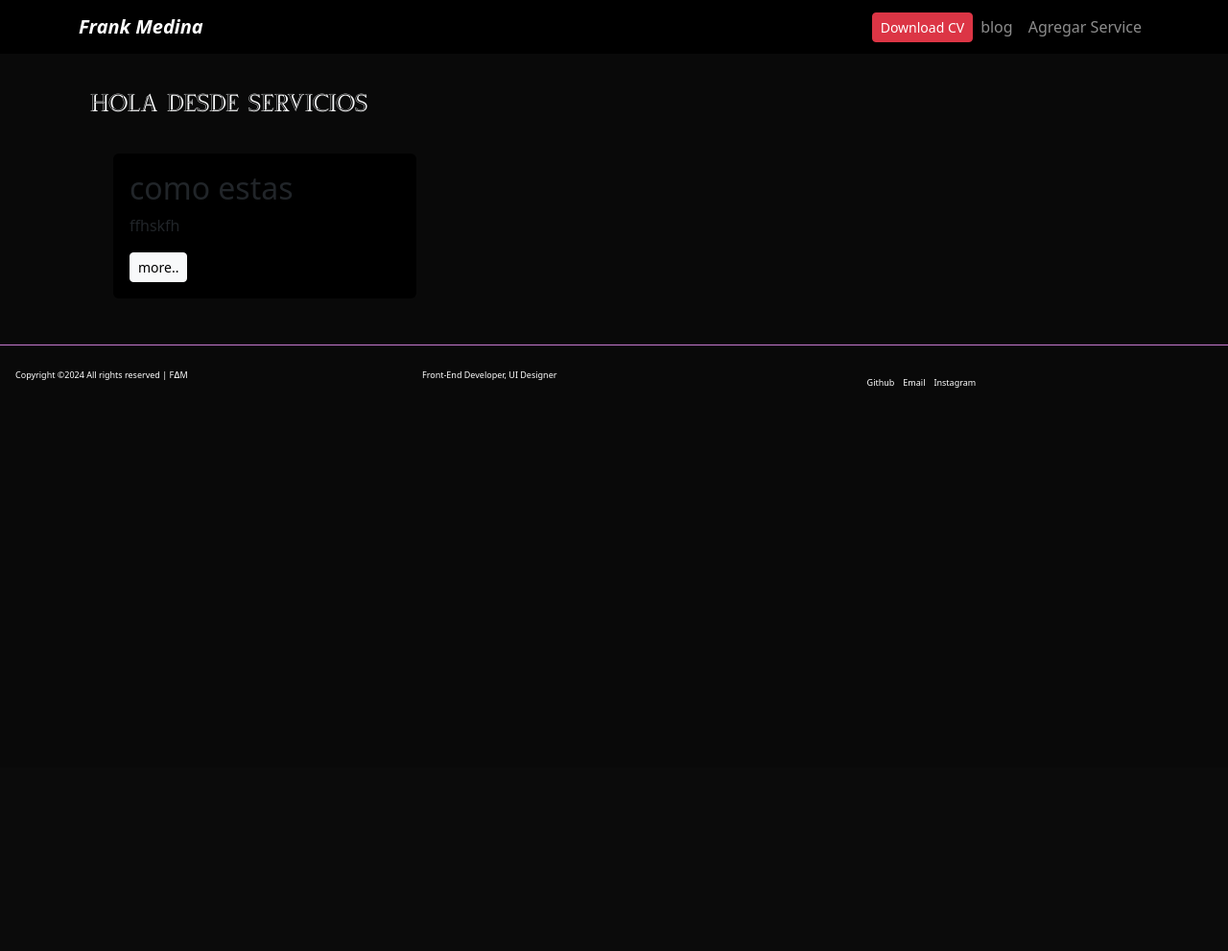
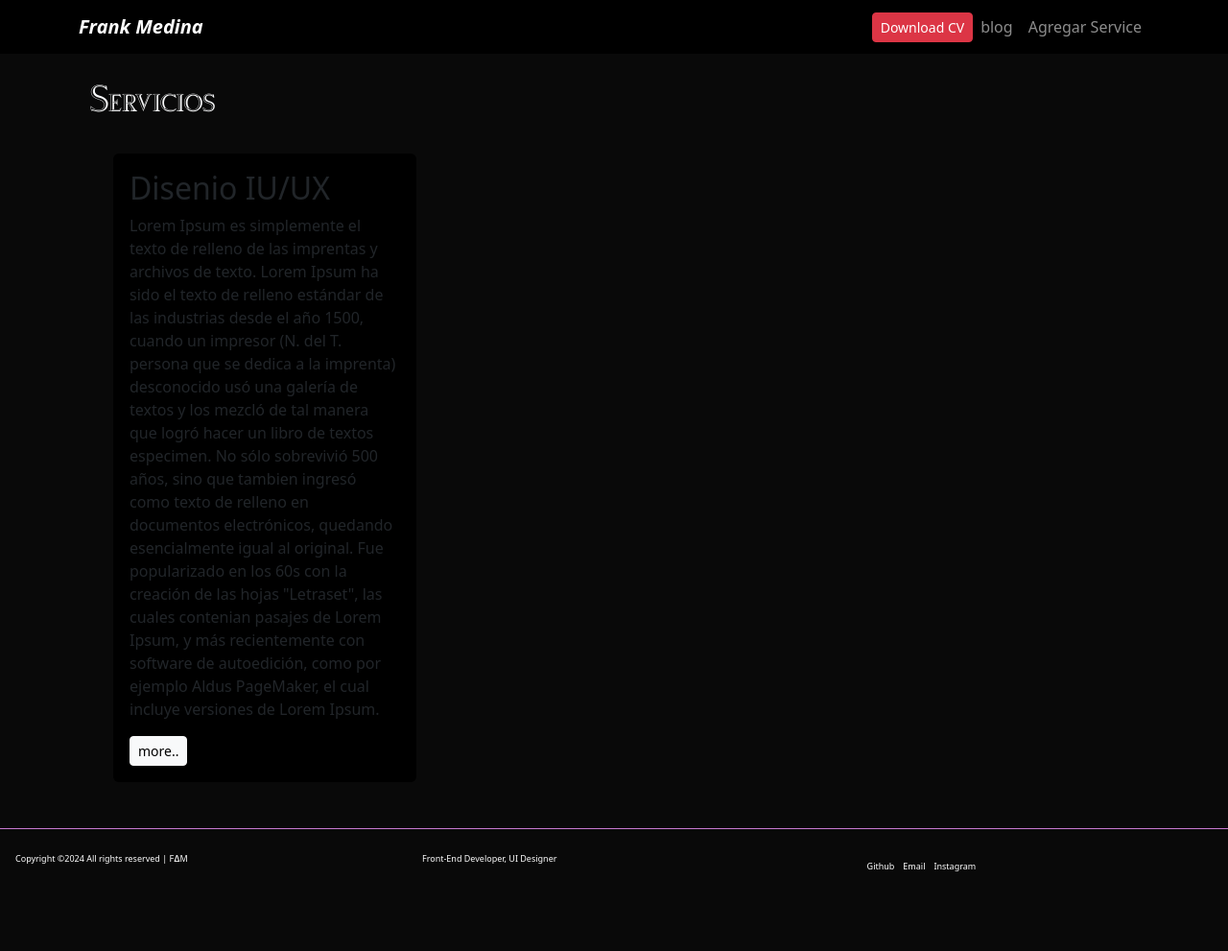
Before and after one commit to fmedinab/portfolio, a Django app: page /blog/services/ in a window 1280 px wide. Shown: the top 991 px of the page at 96% size. Before the commit the page ends 404 px from the top, so only its background shows below. Run offline with Django 5.2, Linux system fonts and the light colour scheme.

Commit message:
update portf v.01

```diff
--- a/services/Templates/service_page.html
+++ b/services/Templates/service_page.html
@@ -3,14 +3,16 @@
 {% block content %}
 
 
-<h1>hola desde servicios </h1>
+<h1>Servicios</h1>
 
 <div class="col-md-4 p-4">
     <div class="card bg-black card-project">
       <img src="{{project.img.url}}" alt="" class="card-img-top" />
       <div class="card-body">
-        <h2>como estas</h2>
-        <p>ffhskfh</p>
+        <h2>Disenio IU/UX</h2>
+        <p>Lorem Ipsum es simplemente el texto de relleno de las imprentas y archivos de
+           texto. Lorem Ipsum ha sido el texto de relleno estándar de las industrias desde
+            el año 1500, cuando un impresor (N. del T. persona que se dedica a la imprenta) desconocido usó una galería de textos y los mezcló de tal manera que logró hacer un libro de textos especimen. No sólo sobrevivió 500 años, sino que tambien ingresó como texto de relleno en documentos electrónicos, quedando esencialmente igual al original. Fue popularizado en los 60s con la creación de las hojas "Letraset", las cuales contenian pasajes de Lorem Ipsum, y más recientemente con software de autoedición, como por ejemplo Aldus PageMaker, el cual incluye versiones de Lorem Ipsum.</p>
 
 
 
```
